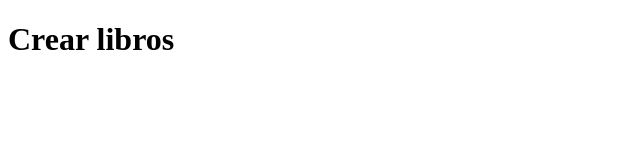
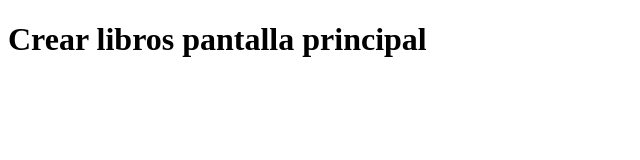
Before and after one commit to josetitoarchila/proyecto_biblioteca, a plain HTML site: page index.html in a window 1280 px wide. Shown: the whole page, without its empty margins (0-640 px from the left). Drawn offline with Linux system fonts and the light colour scheme.

Commit message:
le coloque titulo a la imagen

```diff
--- a/index.html
+++ b/index.html
@@ -7,6 +7,6 @@
     <title>Document</title>
 </head>
 <body>
-    <h1>Crear libros </h1>
+    <h1>Crear libros pantalla principal</h1>
 </body>
 </html>
```
